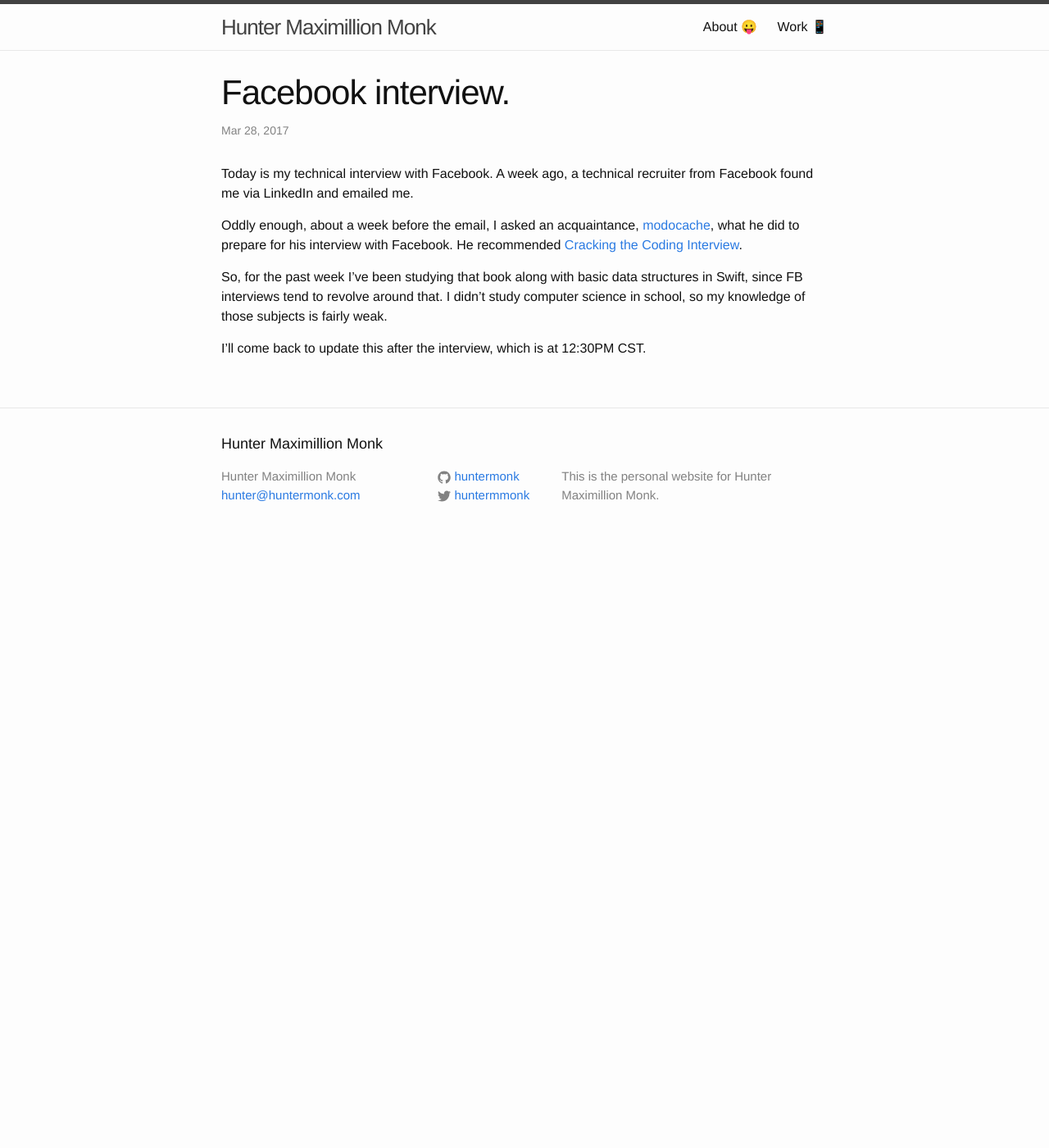
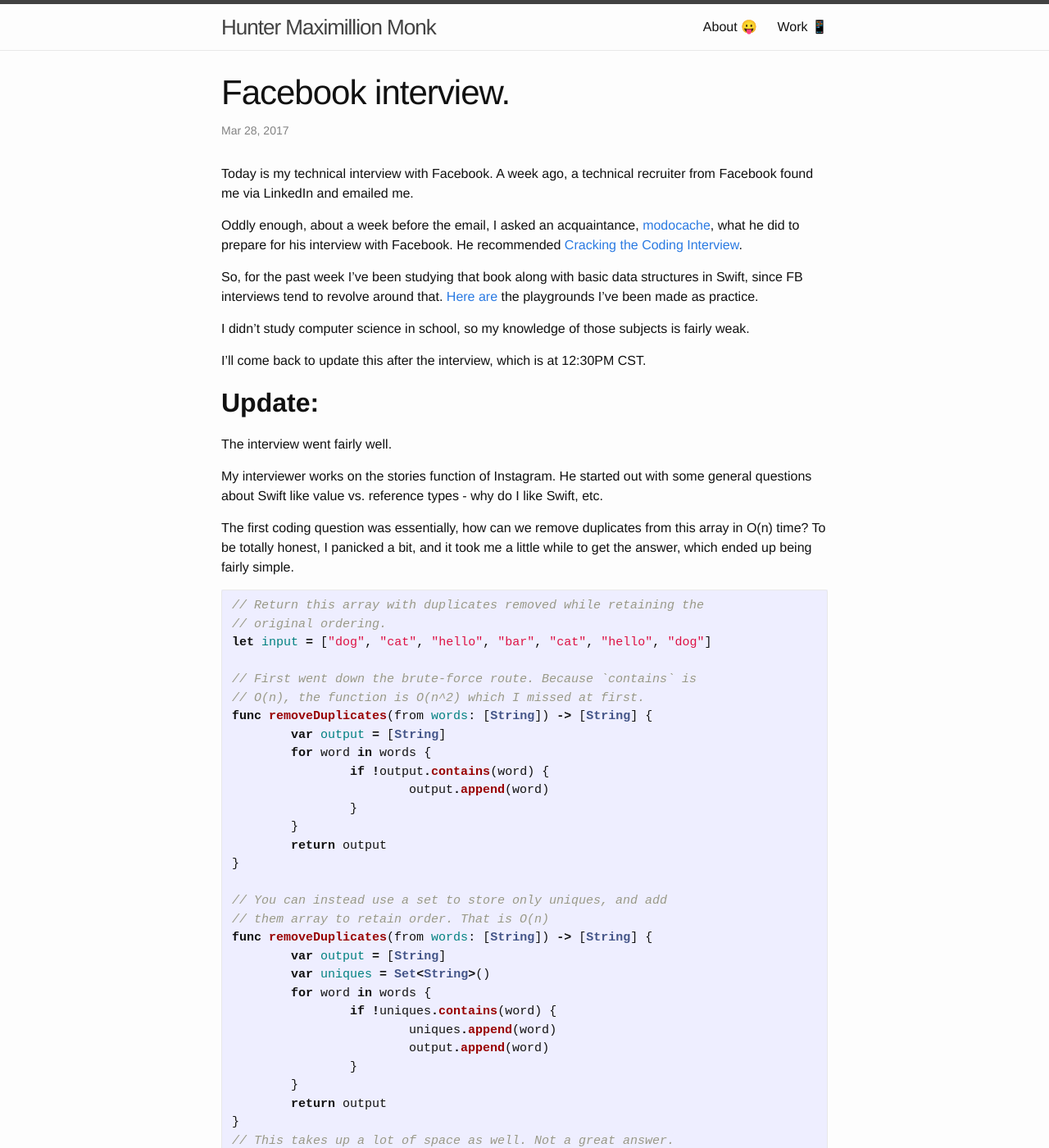
Before and after one commit to huntermonk/huntermonk.github.io, a Jekyll site: the page built from _posts/2017-3-28-facebook-interview.md, in a window 1280 px wide and 1400 px high. Shown: the whole window at 82% size. Built offline with Jekyll 4.4.1, drawn with Linux system fonts in a browser that asks for light colours; comment, search, counter and statistics services are not loaded; some of the changed text lies outside the part shown.

Commit message:
Add update to FB interview experience

````diff
--- a/_posts/2017-3-28-facebook-interview.md
+++ b/_posts/2017-3-28-facebook-interview.md
@@ -7,6 +7,56 @@
 
 Oddly enough, about a week before the email, I asked an acquaintance, [modocache](http://modocache.io), what he did to prepare for his interview with Facebook. He recommended [Cracking the Coding Interview](https://www.amazon.com/Cracking-Coding-Interview-Programming-Questions/dp/0984782850/ref=pd_sbs_14_t_0?_encoding=UTF8&psc=1&refRID=R563JB8S32EPZQNKVDRA).
 
-So, for the past week I've been studying that book along with basic data structures in Swift, since FB interviews tend to revolve around that. I didn't study computer science in school, so my knowledge of those subjects is fairly weak.
+So, for the past week I've been studying that book along with basic data structures in Swift, since FB interviews tend to revolve around that. [Here are](https://github.com/huntermonk/fb-interview-prep) the playgrounds I've been made as practice.
+
+I didn't study computer science in school, so my knowledge of those subjects is fairly weak.
 
 I'll come back to update this after the interview, which is at 12:30PM CST.
+
+**Update:**
+------------
+
+The interview went fairly well.
+
+My interviewer works on the stories function of Instagram. He started out with some general questions about Swift like value vs. reference types - why do I like Swift, etc.
+
+The first coding question was essentially, how can we remove duplicates from this array in O(n) time? To be totally honest, I panicked a bit, and it took me a little while to get the answer, which ended up being fairly simple.
+
+``` swift
+// Return this array with duplicates removed while retaining the
+// original ordering.
+let input = ["dog", "cat", "hello", "bar", "cat", "hello", "dog"]
+
+// First went down the brute-force route. Because `contains` is
+// O(n), the function is O(n^2) which I missed at first.
+func removeDuplicates(from words: [String]) -> [String] {
+	var output = [String]
+	for word in words {
+		if !output.contains(word) {
+			output.append(word)
+		}
+	}
+	return output
+}
+
+// You can instead use a set to store only uniques, and add
+// them array to retain order. That is O(n)
+func removeDuplicates(from words: [String]) -> [String] {
+	var output = [String]
+	var uniques = Set<String>()
+	for word in words {
+		if !uniques.contains(word) {
+			uniques.append(word)
+			output.append(word)
+		}
+	}
+	return output
+}
+// This takes up a lot of space as well. Not a great answer.
+```
+
+The second question was how to setup autocompletion for a text field. That was a little more in-line with what I do in the day-to-day, so that was slightly easier.
+
+We added a timer so that we only request autocompletion results every three seconds. It was fairly straightforward.
+
+I'm not sure how comfortable Facebook is with publically writing about my experience, so I'm going to confirm before adding more.
````
